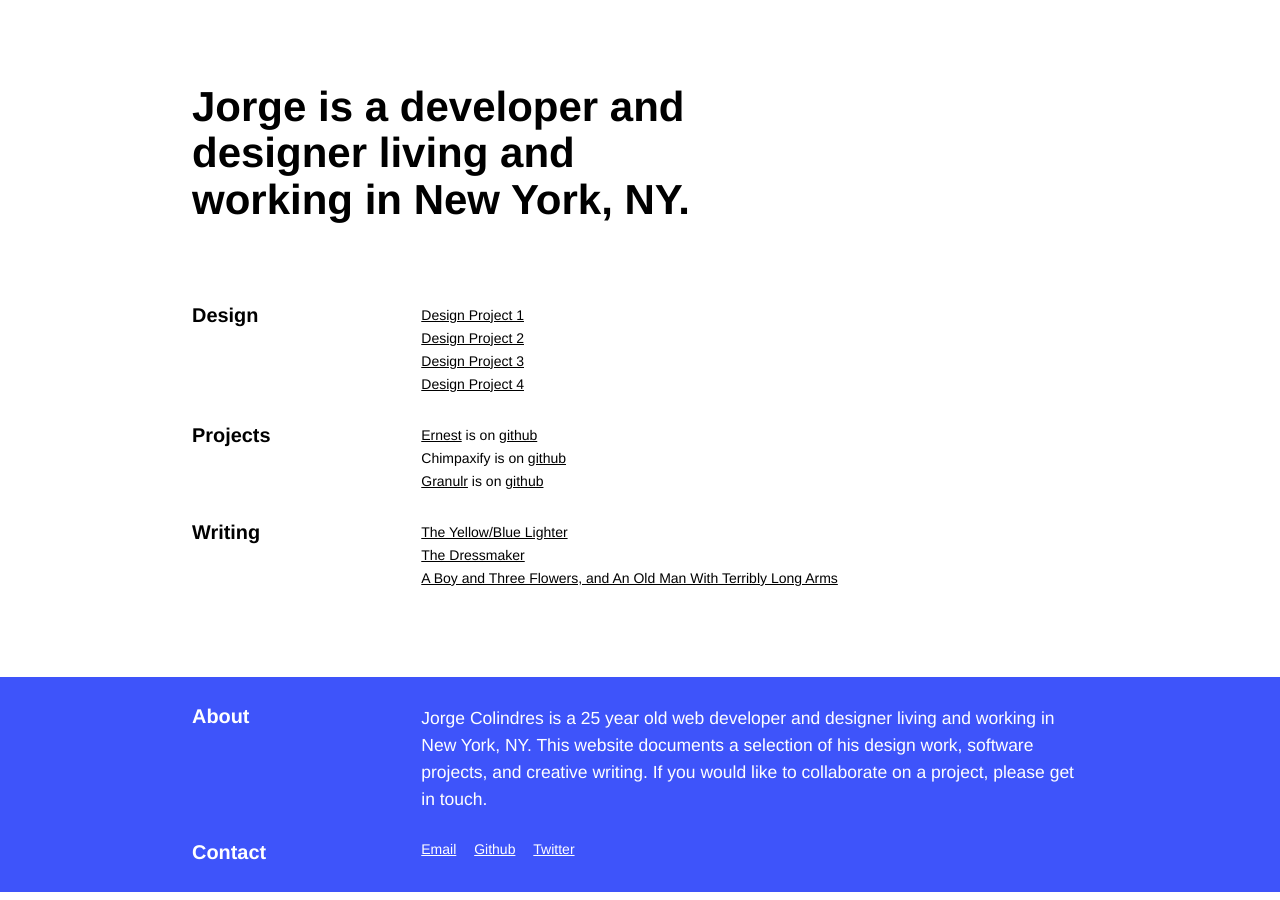
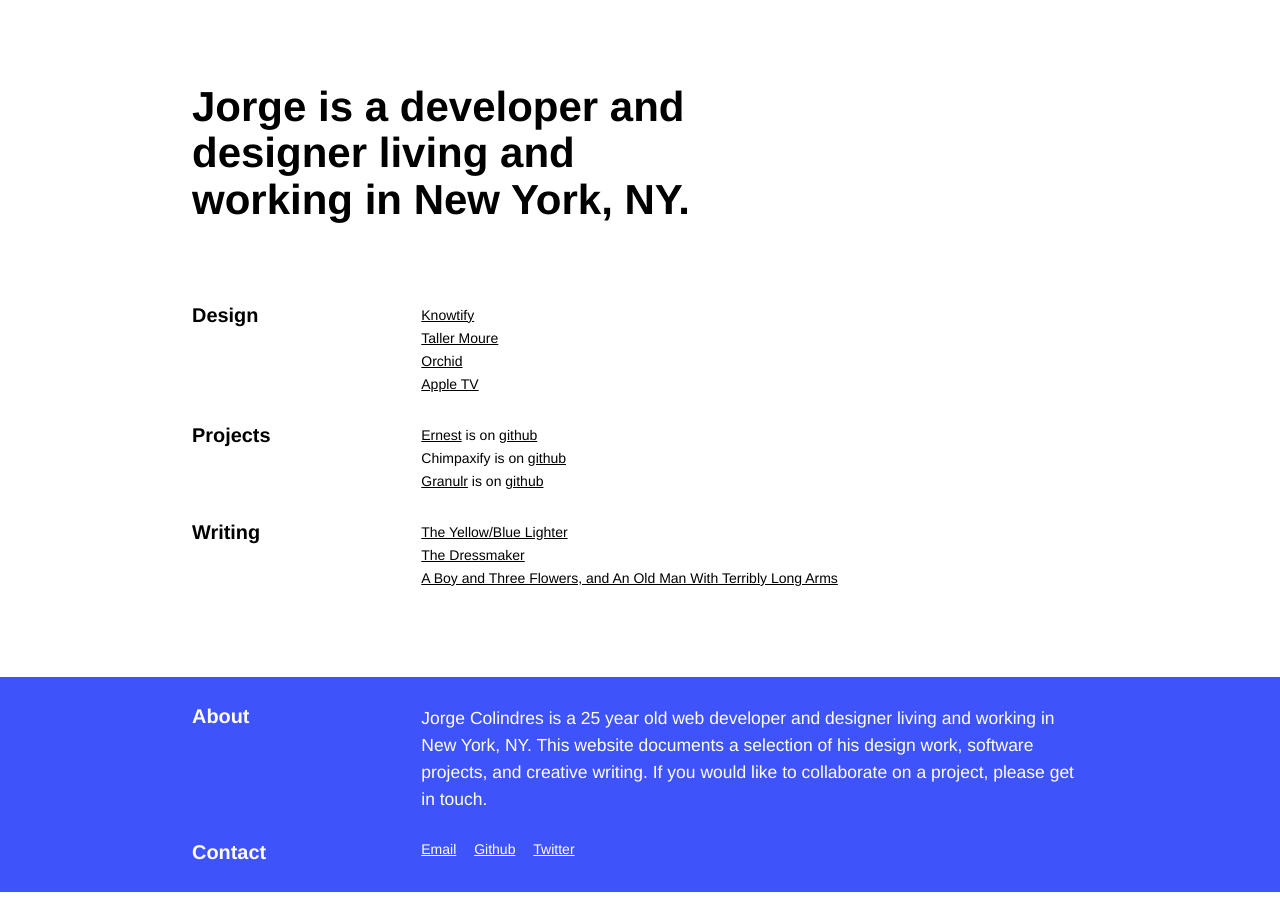
Before and after one commit to colindresj/colindresj.github.io, a Jekyll site: the page built from index.html, in a window 1280 px wide. Built offline with Jekyll 4.4.1, drawn with Linux system fonts in a browser that asks for light colours; nearby versions of some CDN libraries; some web fonts are replaced.

Commit message:
placeholders for design projects

```diff
--- a/index.html
+++ b/index.html
@@ -8,7 +8,7 @@ section: home
     <h1>Jorge is a developer and designer living and working in New York, NY.</h1>
   </div>
   <div class="logo">
-
+  <!-- nothing here yet -->
   </div>
   </section>
 </header>
@@ -19,10 +19,10 @@ section: home
     </aside>
     <div class="work-links">
       <ul>
-        <li><a href="#">Design Project 1</a></li>
-        <li><a href="#">Design Project 2</a></li>
-        <li><a href="#">Design Project 3</a></li>
-        <li><a href="#">Design Project 4</a></li>
+        <li><a href="#">Knowtify</a></li>
+        <li><a href="#">Taller Moure</a></li>
+        <li><a href="#">Orchid</a></li>
+        <li><a href="#">Apple TV</a></li>
       </ul>
     </div>
   </div>
```
Also changed, not shown: 1 other file.
